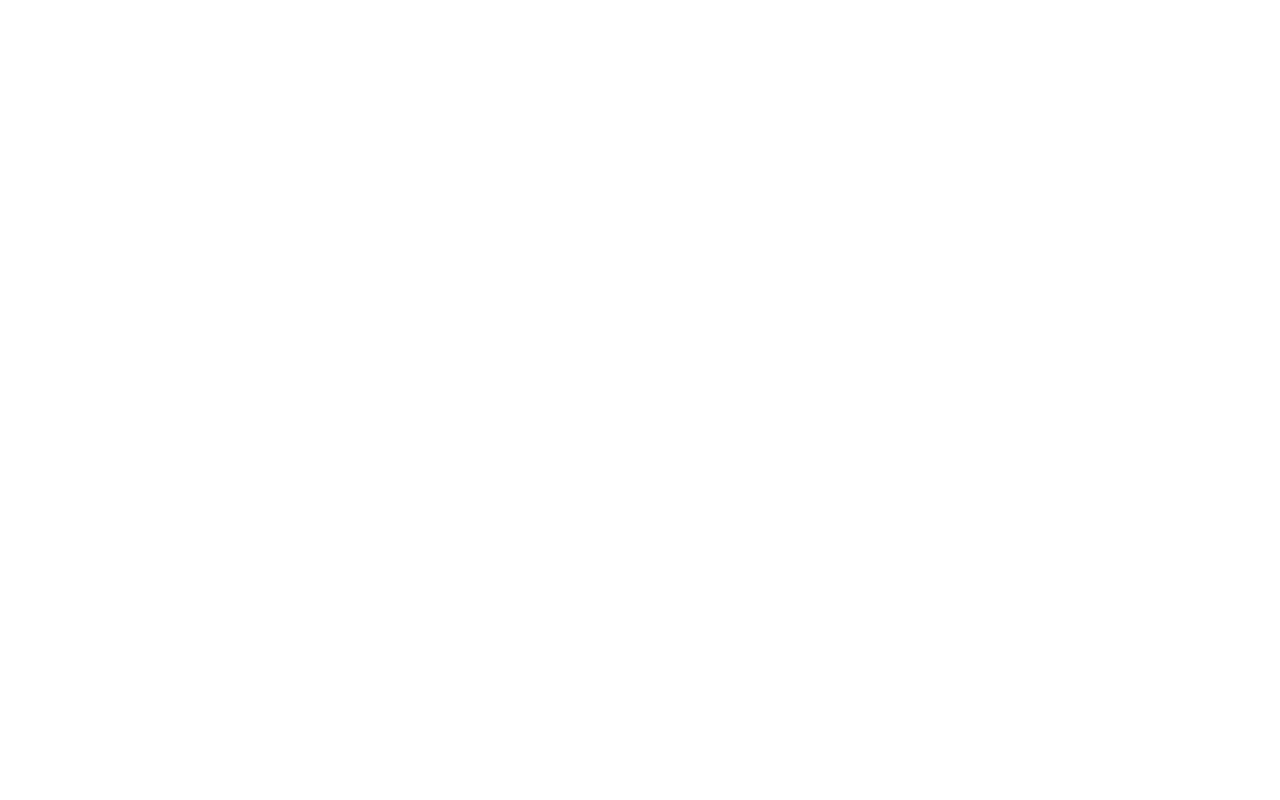
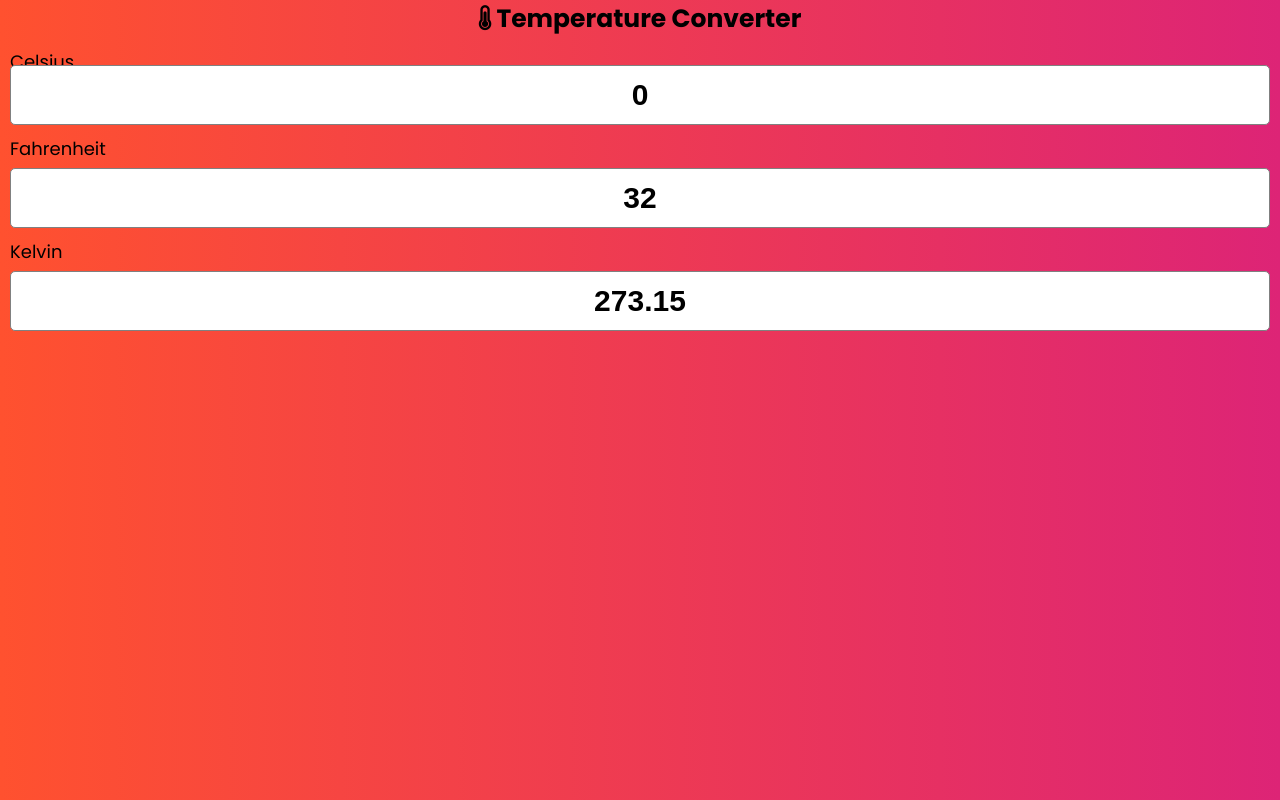
Before and after one commit to talhashah-dev/temperature-converter, a plain HTML site: page index.html in a window 1280 px wide. Drawn offline with Linux system fonts and the light colour scheme.

Commit message:
index.html & style.css files updated

```diff
--- a/index.html
+++ b/index.html
@@ -5,9 +5,29 @@
     <meta name="viewport" content="width=device-width, initial-scale=1.0">
     <title>Temperature Converter</title>
     <link rel="shortcut icon" href="favicon.ico" type="image/x-icon">
+    <link rel="stylesheet" href="https://cdnjs.cloudflare.com/ajax/libs/font-awesome/5.15.4/css/all.min.css" integrity="sha512-1ycn6IcaQQ40/MKBW2W4Rhis/DbILU74C1vSrLJxCq57o941Ym01SwNsOMqvEBFlcgUa6xLiPY/NS5R+E6ztJQ==" crossorigin="anonymous" referrerpolicy="no-referrer" />
     <link rel="stylesheet" href="style.css">
 </head>
 <body>
+
+    <div class="container">
+        <h1> <i class="fas fa-thermometer-three-quarters"></i> Temperature Converter</h1>
+
+        <div class="input-wrapper">
+            <label for="">Celsius</label>
+            <input type="number" value="0" id="cel">
+        </div>
+
+        <div class="input-wrapper">
+            <label>Fahrenheit</label><br>
+            <input type="number" value="32" id="fah">
+        </div>
+
+        <div class="input-wrapper">
+            <label>Kelvin</label><br>
+            <input type="number" value="273.15" id="kel">
+        </div>
+    </div>
 
 
     <script src="script.js"></script>
--- a/style.css
+++ b/style.css
@@ -1,5 +1,73 @@
+@import url('https://fonts.googleapis.com/css2?family=Poppins:wght@200;300;400;500;600;700&display=swap');
+
 *{
     padding: 0;
     margin: 0;
     box-sizing: border-box;
 }
+
+
+html {
+    font-size: 62.5%;
+}
+
+body {
+    background: linear-gradient(to right, #ff512f, #dd2476);
+    min-height: 100vh;
+    overflow: hidden;
+    font-family: 'Poppins', sans-serif;
+}
+
+h1 {
+    font-size: 2.5rem;
+    text-align: center;
+}
+
+#container {
+    text-align: center;
+    background: #ffffff;
+    padding: 2rem;
+    border-radius: .7rem;
+    width: 40rem;
+    margin: 10rem auto;
+    box-shadow: 0 .2rem 1rem rgba(0,0,0,.4);
+    transition: .3s;
+}
+
+.input-wrapper {
+    display: flex;
+    flex-direction: column;
+    justify-content: center;
+    margin: 1rem;
+}
+
+.input-wrapper label {
+    font-size: 1.8rem;
+    text-align: left;
+}
+
+.input-wrapper input {
+    padding: 1.2rem;
+    font-size: 3rem;
+    width: 100%;
+    margin-top: -1rem;
+    font-weight: bold;
+    text-align: center;
+    outline: none;
+    border: 1px solid gray;
+    border-radius: .5rem;
+}
+
+.input-wrapper input:focus {
+    border: 1px solid blueviolet;
+}
+
+.input-wrapper input::-webkit-outer-spin-button, ::-webkit-inner-spin-button {
+    display: none;
+}
+
+@media screen and (max-width:460px) {
+    html {
+        font-size: 52%;
+    }
+}
```
